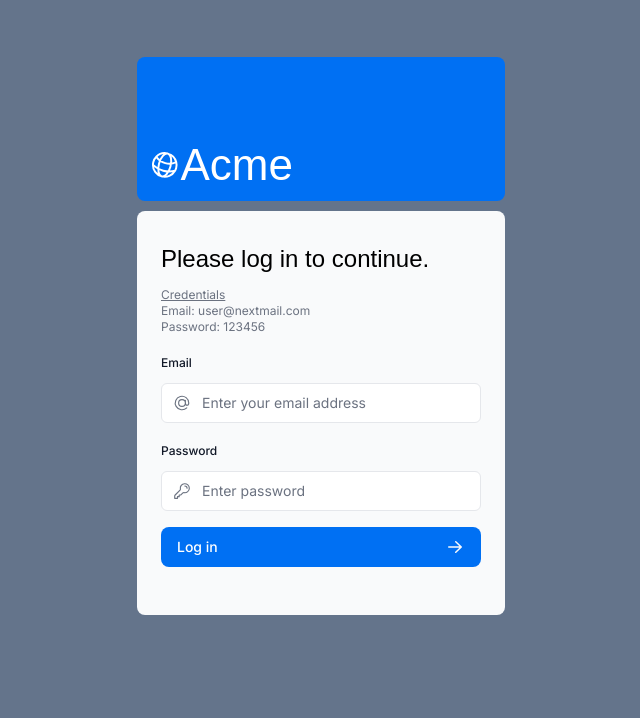
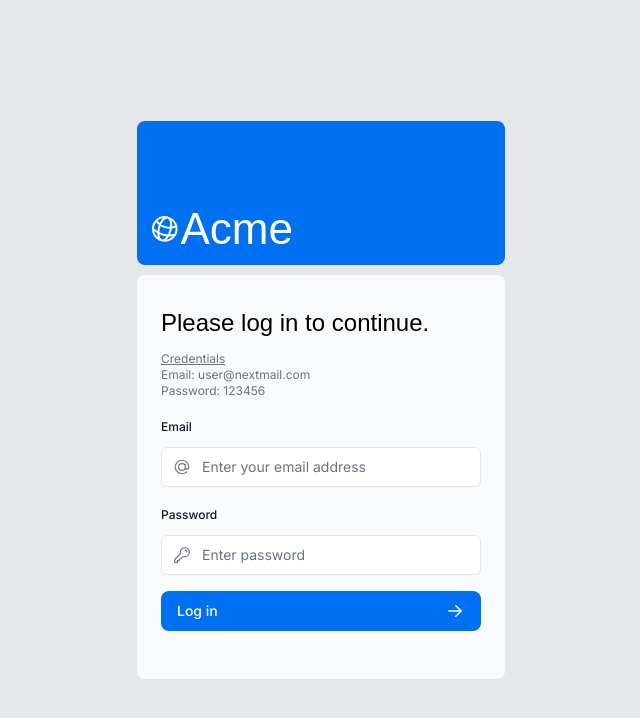
Before and after one commit to MatiasSaavedra7/nextjs-dashboard, a Next.js app: page /login in a window 1280 px wide. Shown: the top 718 px of the page, without its empty margins (319-959 px from the left). Built offline with nearby package versions, Linux system fonts and the light colour scheme; a web font is replaced by a local one.

Commit message:
Mod background color in log-in page

```diff
--- a/app/login/page.tsx
+++ b/app/login/page.tsx
@@ -4,8 +4,8 @@ import { Suspense } from 'react';
 
 export default function LoginPage() {
   return (
-    <main className="flex items-center justify-center md:h-screen bg-slate-500">
-      <div className="relative mx-auto flex w-full max-w-[400px] flex-col space-y-2.5 p-4 md:-mt-32">
+    <main className="h-screen flex items-center justify-center bg-gray-200">
+      <div className="relative mx-auto flex w-full max-w-[400px] flex-col space-y-2.5 p-4 ">
         <div className="flex h-20 w-full items-end rounded-lg bg-blue-500 p-3 md:h-36">
           <div className="w-32 text-white md:w-36">
             <AcmeLogo />
```
